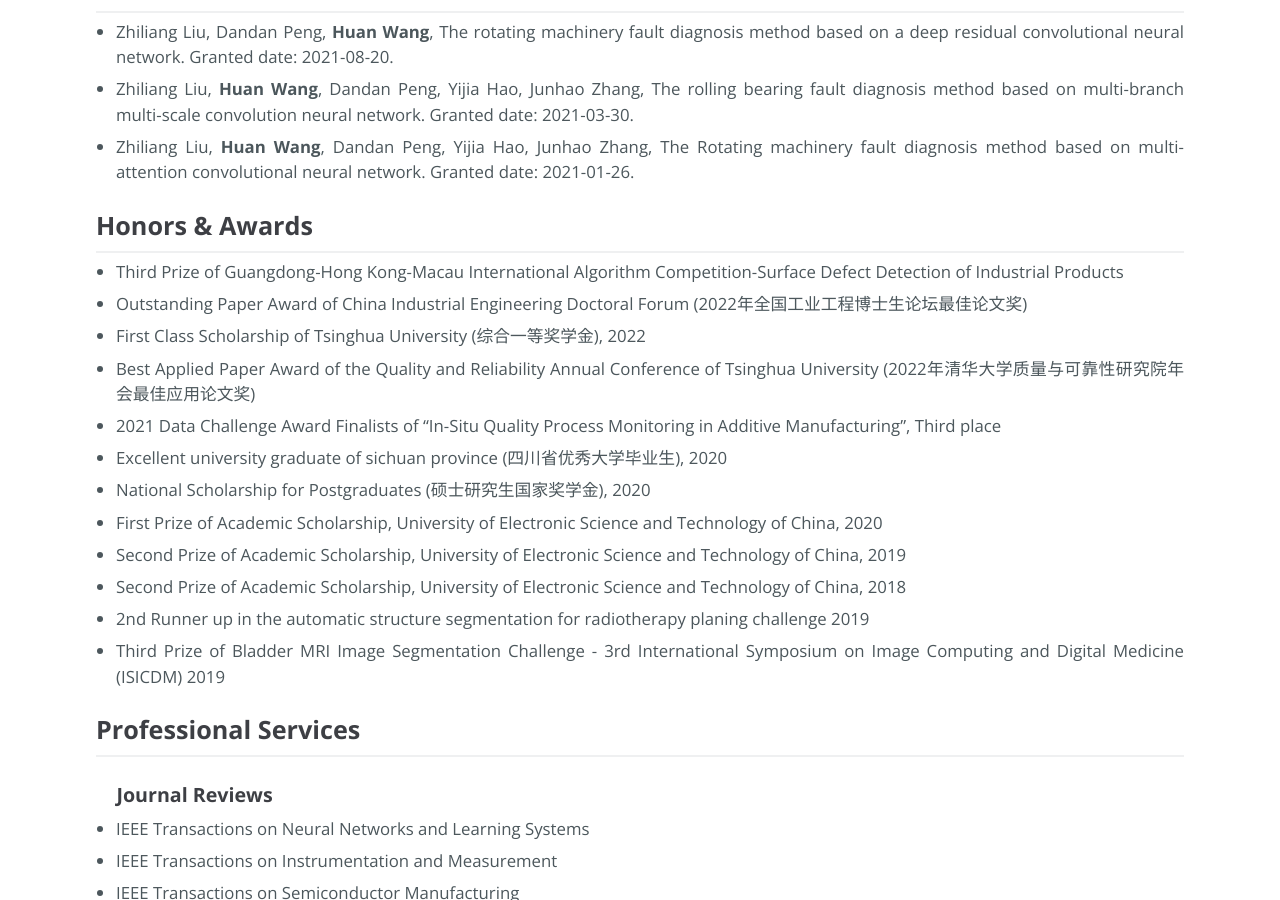
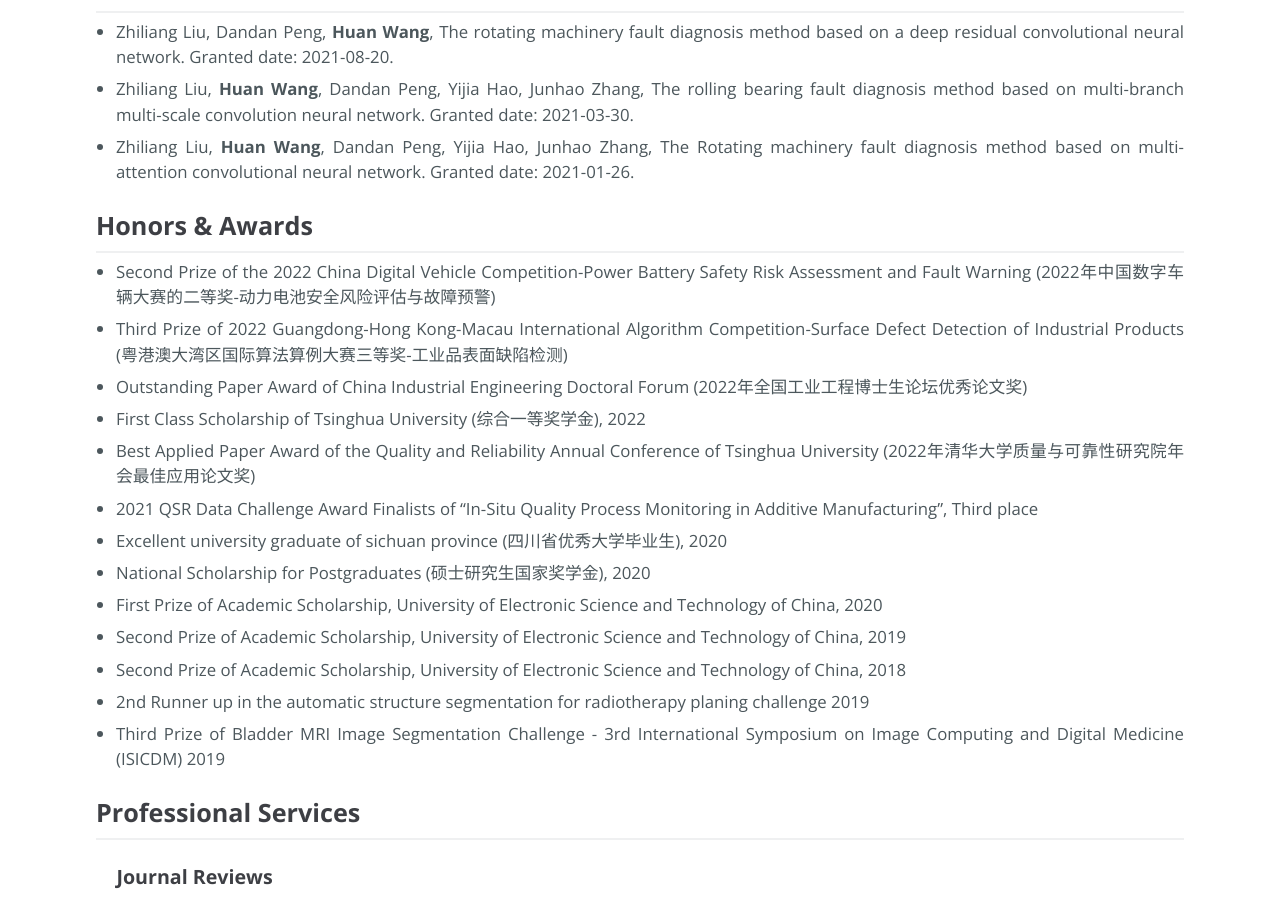
Before and after one commit to WH-HuanWang/WH-HuanWang.github.io, a Jekyll site: the page built from index.md, in a window 1280 px wide and 900 px high, scrolled down 4309 px. Built offline with Jekyll 4.4.1, drawn with Linux system fonts in a browser that asks for light colours.

Commit message:
Update index.md

```diff
--- a/index.md
+++ b/index.md
@@ -111,11 +111,12 @@ B.S. Mechanical design, manufacturing and automation, School of mechanical and e
 
 ## <b>Honors & Awards</b>
 * * *
-* Third Prize of Guangdong-Hong Kong-Macau International Algorithm Competition-Surface Defect Detection of Industrial Products
-* Outstanding Paper Award of China Industrial Engineering Doctoral Forum (2022年全国工业工程博士生论坛最佳论文奖)
+* Second Prize of the 2022 China Digital Vehicle Competition-Power Battery Safety Risk Assessment and Fault Warning (2022年中国数字车辆大赛的二等奖-动力电池安全风险评估与故障预警)
+* Third Prize of 2022 Guangdong-Hong Kong-Macau International Algorithm Competition-Surface Defect Detection of Industrial Products (粤港澳大湾区国际算法算例大赛三等奖-工业品表面缺陷检测)
+* Outstanding Paper Award of China Industrial Engineering Doctoral Forum (2022年全国工业工程博士生论坛优秀论文奖)
 * First Class Scholarship of Tsinghua University (综合一等奖学金), 2022
 * Best Applied Paper Award of the Quality and Reliability Annual Conference of Tsinghua University (2022年清华大学质量与可靠性研究院年会最佳应用论文奖)
-* 2021 Data Challenge Award Finalists of “In-Situ Quality Process Monitoring in Additive Manufacturing”, Third place
+* 2021 QSR Data Challenge Award Finalists of “In-Situ Quality Process Monitoring in Additive Manufacturing”, Third place
 * Excellent university graduate of sichuan province (四川省优秀大学毕业生), 2020
 * National Scholarship for Postgraduates (硕士研究生国家奖学金), 2020
 * First Prize of Academic Scholarship, University of Electronic Science and Technology of China, 2020
```
